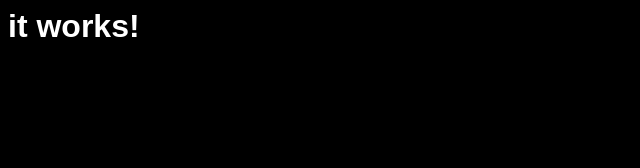
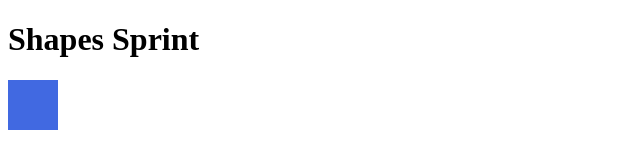
Before and after one commit to j-cpu-gif/Shrink-app, a website: page src/index.html in a window 1280 px wide. Shown: the whole page, without its empty margins (0-640 px from the left). Drawn offline with Linux system fonts and the light colour scheme.

Commit message:
I drew a square :). Very new to html canvas so this is a win.

```diff
--- a/src/index.html
+++ b/src/index.html
@@ -1,10 +1,13 @@
-<body>
-  <h1>it works!</h1>
-  <style>
-    body { background: black; color: white; font-family: sans-serif; }
-  </style>
-  <script>
-    const title = document.querySelector("h1");
-    title.onclick = () => (title.textContent = "you clicked it");
-  </script>
-</body>
+<!DOCTYPE html>
+  <html>
+    <body>
+    <h1>Shapes Sprint</h1>
+    <canvas id="gameCanvas" width="600" height="600"></canvas>
+    <script>
+      var canvas = document.getElementById("gameCanvas");
+      var ctx = canvas.getContext("2d");
+      ctx.fillStyle = "royalblue";
+      ctx.fillRect(0, 0, 50, 50);
+    </script>
+  </body>
+  </html>
```
